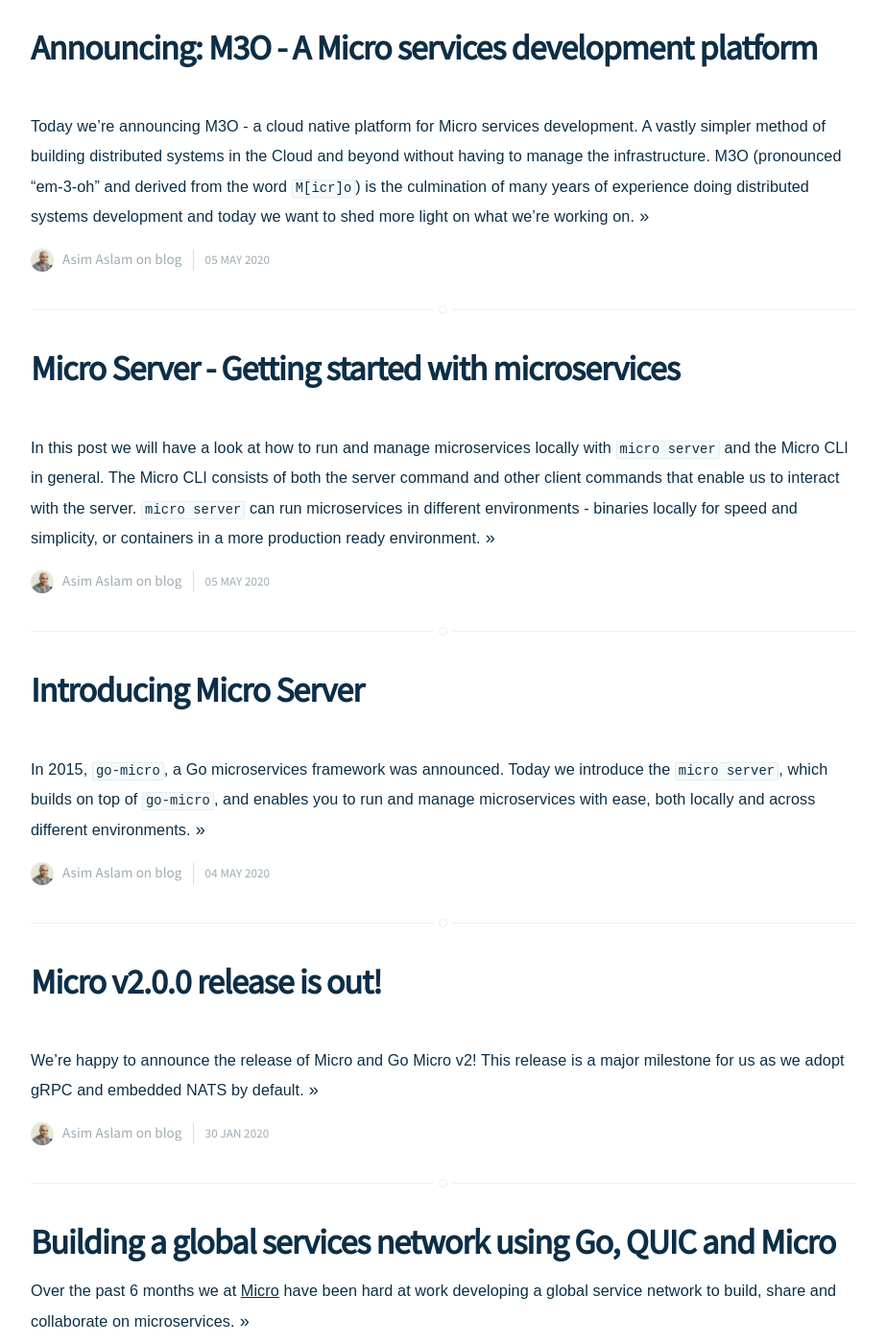
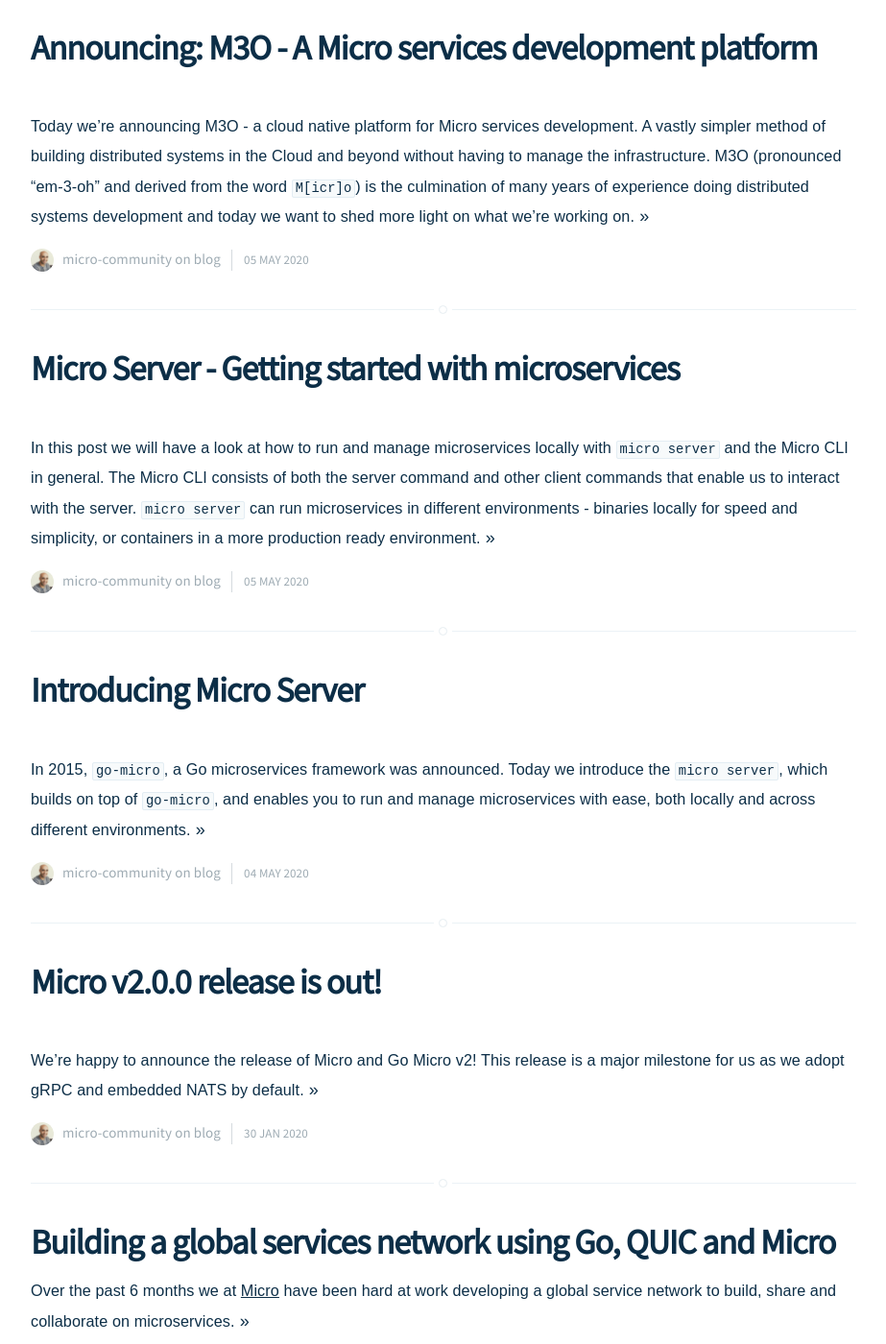
Before and after one commit to micro-community/go-micro-v2-doc, a Jekyll site: the page built from blog/index.html, in a window 1280 px wide and 1400 px high, scrolled down 346 px. Shown: the whole window at 96% size, without its empty margins (178-1101 px from the left). Built offline with Jekyll 4.4.1, drawn with Linux system fonts in a browser that asks for light colours; nearby versions of some CDN libraries; the list of posts is cut into pages by our own code; some of the changed text lies outside the part shown.

Commit message:
Update _config.yml

```diff
--- a/_config.yml
+++ b/_config.yml
@@ -12,9 +12,9 @@
 future: true
 plugins: [jekyll-paginate, redcarpet, jekyll-gist, pygments.rb]
 # Details for the RSS feed generator
-url:            'https://m3o.com/'
-author:         'Asim Aslam'
-author_url:	'https://twitter.com/microhq'
+url:            'https://micro-community.github.io/website/'
+author:         'micro-community'
+author_url:	'https://github.com/micro-community'
 paginate_path: "/blog/page:num/"
 google_analytics: UA-70478210-1
 sidebars:
@@ -32,7 +32,7 @@
       lang: en
 
 output: web
-topnav_title: Micro
-site_title: Micro
+topnav_title: Micro-Community
+site_title: Micro-Community
 baseurl: ""
 exclude: [main.go]
```
